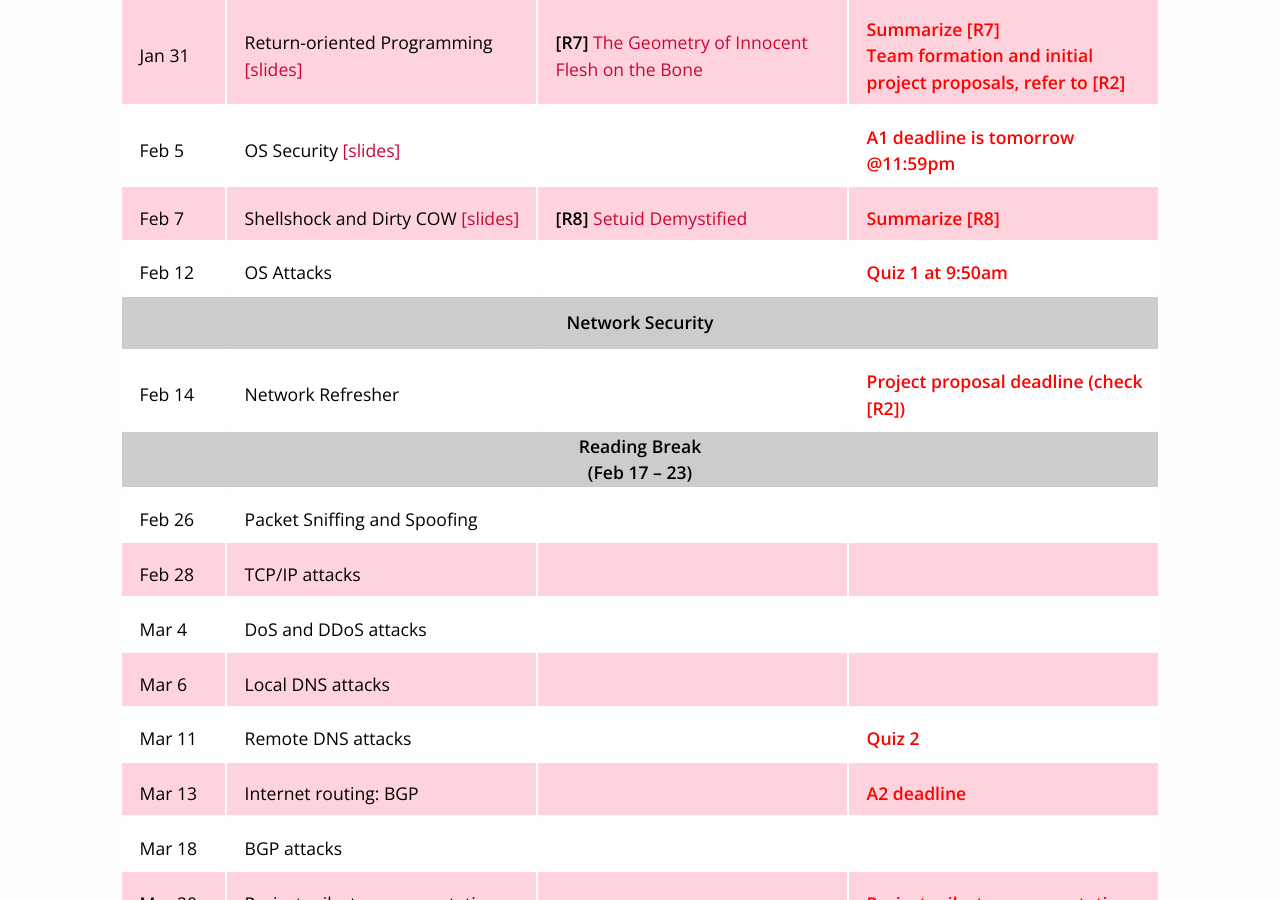
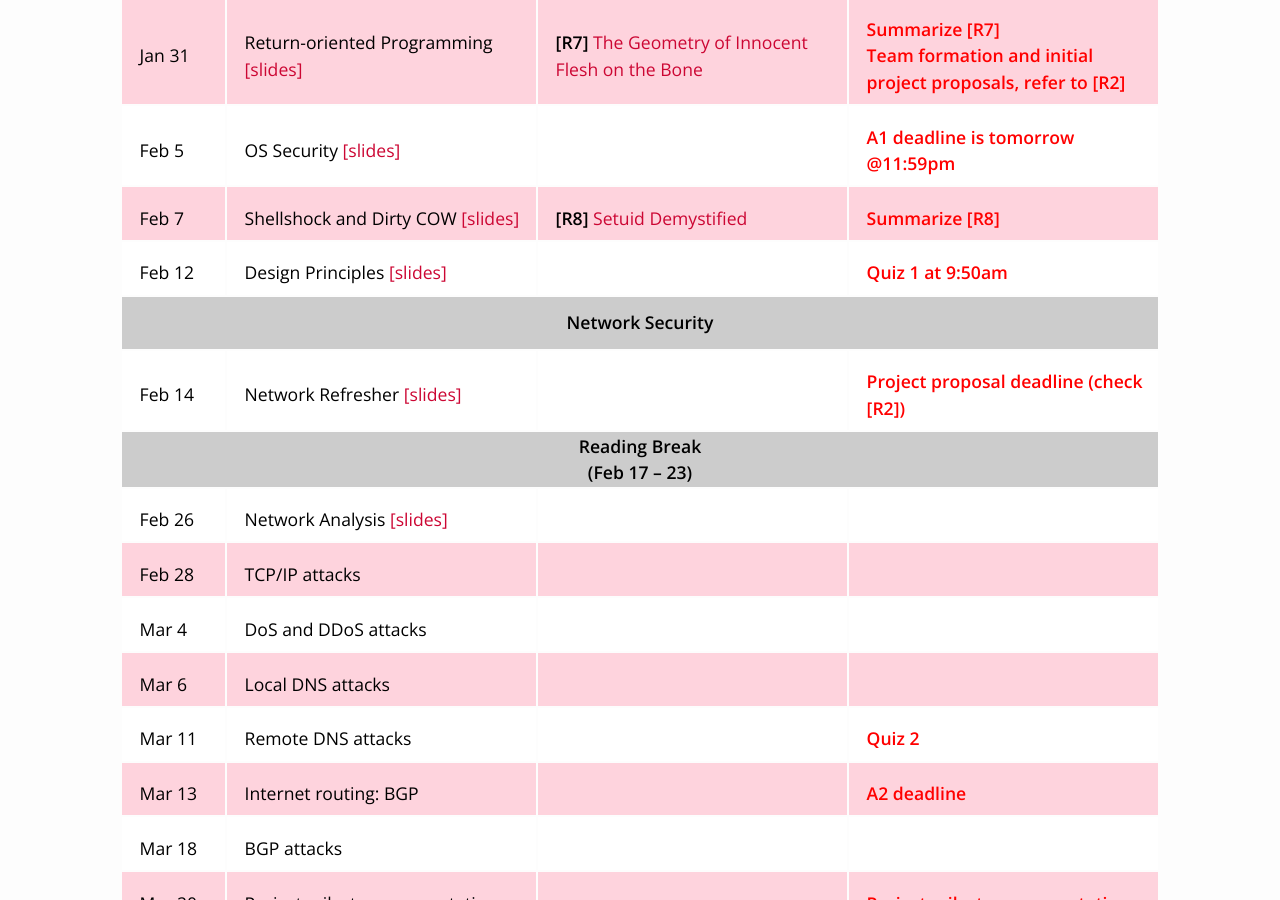
Before and after one commit to alik604/CMPT-479-System-Network-Security, a Jekyll site: the page built from schedule.md, in a window 1280 px wide and 900 px high, scrolled down 1016 px. Built offline with Jekyll 4.4.1, drawn with Linux system fonts in a browser that asks for light colours; nearby versions of some CDN libraries.

Commit message:
lec 10--12

```diff
--- a/_data/lectures.yml
+++ b/_data/lectures.yml
@@ -158,8 +158,8 @@
 #  description: "Fuzzing and static and dynamic analysis"
 
 
-- title: OS Attacks
-  #filename: Untitled
+- title: Design Principles
+  filename: lec10_design_principles
   index: 9
   date: Feb 12
   description: ""
@@ -172,7 +172,7 @@
   merge: "yes"
 
 - title: Network Refresher
-  #filename: Untitled
+  filename: lec11_network_refresher
   index: 9
   date: Feb 14
   description: ""
@@ -186,8 +186,8 @@
   merge: "yes"
 
 
-- title: Packet Sniffing and Spoofing
-  #filename: Untitled
+- title: Network Analysis
+  filename: lec12_network_analysis
   index: 10
   date: Feb 26
   description: "Packet Sniffing and Spoofing"
```
Also changed, not shown: 3 other files.
